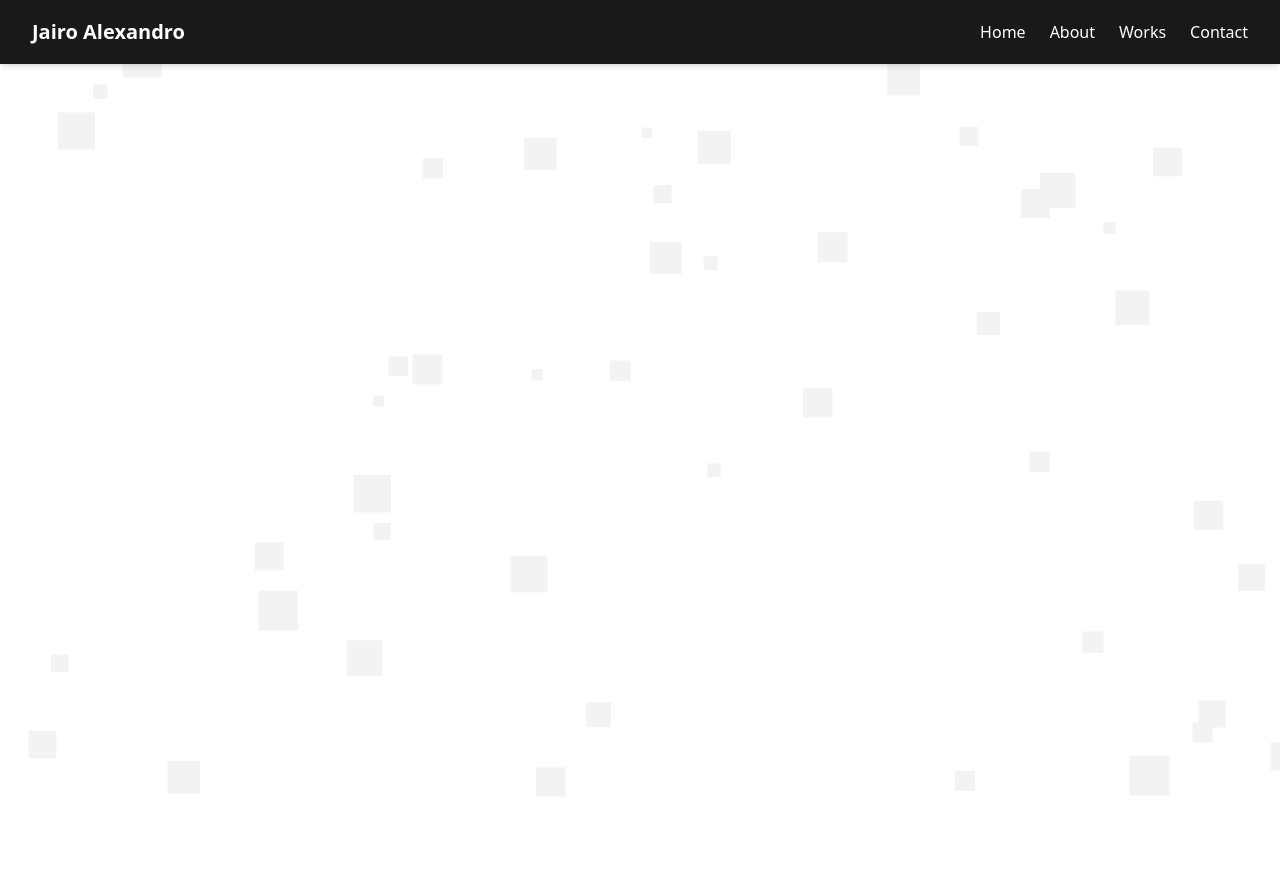
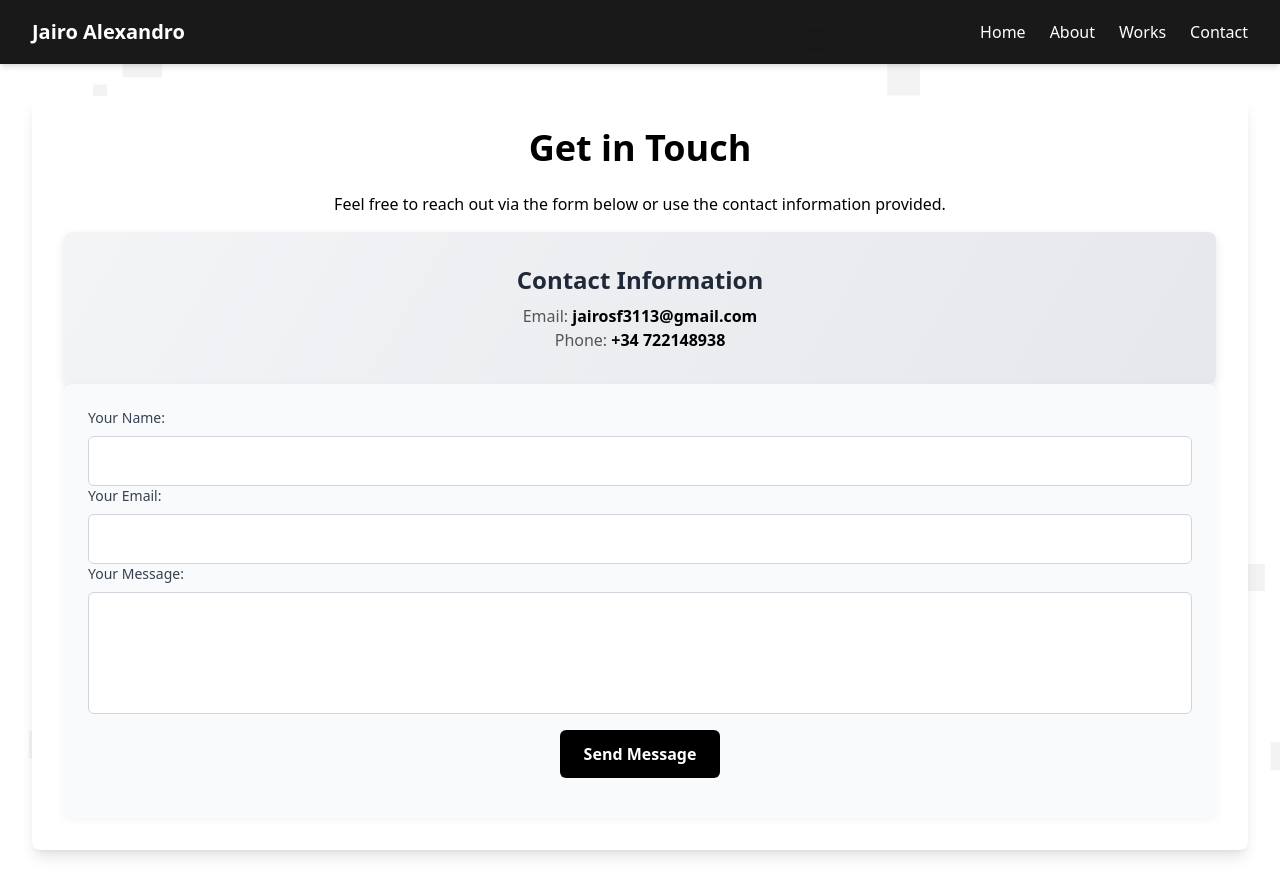
Before and after one commit to JairoAlexandro/Portfolio, a website: page src/contact.html in a window 1280 px wide. Before the commit the page ends 800 px from the top, so only its background shows below. Drawn offline with Linux system fonts and the light colour scheme.

Commit message:
Add contact styles and enhance output CSS with new utility classes

```diff
--- a/src/contact.html
+++ b/src/contact.html
@@ -5,9 +5,9 @@
   <meta name="viewport" content="width=device-width, initial-scale=1.0">
   <link rel="stylesheet" href="/dist/output.css">
   <link rel="stylesheet" href="styles.css">
+  <link rel="stylesheet" href="stylesContact.css">
   <title>Contact</title>
 </head>
-<body class="bg-white text-black">
 <header class="w-full bg-black bg-opacity-90 text-white shadow-md z-10">
   <nav class="max-w-7xl mx-auto px-4 sm:px-6 lg:px-8">
     <div class="flex justify-between h-16 items-center">
@@ -38,8 +38,52 @@
   </nav>
 </header>
 
+  <main class="max-w-7xl mx-auto px-4 sm:px-6 lg:px-8 mt-10">
+    <section class="bg-gray-100 p-8 rounded-lg shadow-lg">
+      <h1 class="text-4xl font-bold text-center mb-6">Get in Touch</h1>
+      <p class="text-center text-gray-600 mb-4">Feel free to reach out via the form below or use the contact information provided.</p>
+
+      <div class="flex flex-col md:flex-row md:space-x-6 mb-8">
+        <div class="flex-1 text-center bg-white p-6 rounded-lg shadow-md">
+          <h2 class="text-2xl font-semibold text-gray-800 mb-2">Contact Information</h2>
+          <p class="text-gray-600">Email: <a href="mailto:your-email@example.com" class="text-indigo-500 hover:underline">jairosf3113@gmail.com</a></p>
+          <p class="text-gray-600">Phone: <a href="tel:+123456789" class="text-indigo-500 hover:underline">+34 722148938</a></p>
+        </div>
+
+        <div class="flex-1">
+          <form id="contact-form" class="space-y-6">
+            <div>
+              <label for="name" class="block text-sm font-medium text-gray-700">Your Name:</label>
+              <input type="text" id="name" name="name" required
+                class="mt-1 block w-full rounded-md border-gray-300 shadow-sm focus:border-indigo-400 focus:ring focus:ring-indigo-200 focus:ring-opacity-50">
+            </div>
+
+            <div>
+              <label for="email" class="block text-sm font-medium text-gray-700">Your Email:</label>
+              <input type="email" id="email" name="email" required
+                class="mt-1 block w-full rounded-md border-gray-300 shadow-sm focus:border-indigo-400 focus:ring focus:ring-indigo-200 focus:ring-opacity-50">
+            </div>
+
+            <div>
+              <label for="message" class="block text-sm font-medium text-gray-700">Your Message:</label>
+              <textarea id="message" name="message" rows="4" required
+                class="mt-1 block w-full rounded-md border-gray-300 shadow-sm focus:border-indigo-400 focus:ring focus:ring-indigo-200 focus:ring-opacity-50"></textarea>
+            </div>
+
+            <div class="text-center">
+              <button type="submit"
+                class="sendMessage">
+                Send Message
+              </button>
+            </div>
+          </form>
+        </div>
+      </div>
+    </section>
+  </main>
+
   <canvas id="background-canvas" class="absolute top-0 left-0 w-full h-screen -z-10"></canvas>
+  <script src="https://cdn.jsdelivr.net/npm/emailjs-com@2.4.1/dist/email.min.js"></script>
   <script src="script.js" defer></script>
-  <script src="scriptAbout.js"></script>
 </body>
 </html>
--- /dev/null
+++ b/src/stylesContact.css
@@ -0,0 +1,102 @@
+
+  main {
+    padding: 2rem;
+  }
+
+  section {
+    background: #ffffff;
+    border-radius: 8px;
+    padding: 2rem;
+    box-shadow: 0 4px 10px rgba(0, 0, 0, 0.1);
+  }
+
+  h1 {
+    font-size: 2.5rem;
+    color: #000;
+    margin-bottom: 1rem;
+  }
+
+  h2 {
+    font-size: 1.5rem;
+    color: #333;
+    margin-bottom: 0.5rem;
+  }
+
+  .flex-1.text-center {
+    background: linear-gradient(120deg, #f3f4f6, #e5e7eb);
+    padding: 2rem;
+    border-radius: 8px;
+    box-shadow: 0 4px 10px rgba(0, 0, 0, 0.1);
+  }
+
+  .flex-1.text-center p {
+    font-size: 1rem;
+    color: #555;
+  }
+
+  .flex-1.text-center a {
+    font-weight: 600;
+    text-decoration: none;
+    color: #000000;
+  }
+
+  .flex-1.text-center a:hover {
+    text-decoration: underline;
+  }
+
+  form {
+    background: #f9fafb;
+    padding: 1.5rem;
+    border-radius: 8px;
+    box-shadow: 0 2px 8px rgba(0, 0, 0, 0.05);
+  }
+
+  label {
+    display: block;
+    font-size: 0.9rem;
+    color: #555;
+    margin-bottom: 0.5rem;
+  }
+
+  input, textarea {
+    width: 100%;
+    padding: 0.75rem;
+    font-size: 1rem;
+    border: 1px solid #d1d5db;
+    border-radius: 6px;
+    transition: border-color 0.3s ease;
+  }
+
+  input:focus, textarea:focus {
+    border-color: #000000;
+    outline: none;
+    box-shadow: 0 0 5px rgba(54, 54, 54, 0.5);
+  }
+
+  textarea {
+    resize: none;
+  }
+
+  .sendMessage {
+    display: inline-block;
+    background: #000;
+    color: white;
+    margin: 1rem 0;
+    padding: 0.75rem 1.5rem;
+    font-size: 1rem;
+    font-weight: 600;
+    border: none;
+    border-radius: 6px;
+    cursor: pointer;
+    transition: background 0.3s ease, transform 0.2s ease;
+  }
+
+  button:hover {
+    background: #181818;
+    transform: scale(1.05);
+  }
+
+  button:focus {
+    outline: none;
+    box-shadow: 0 0 5px rgba(5, 4, 14, 0.5);
+  }
```
Also changed, not shown: src/output.css. Lines whose indentation alone changed are shown as unchanged.
